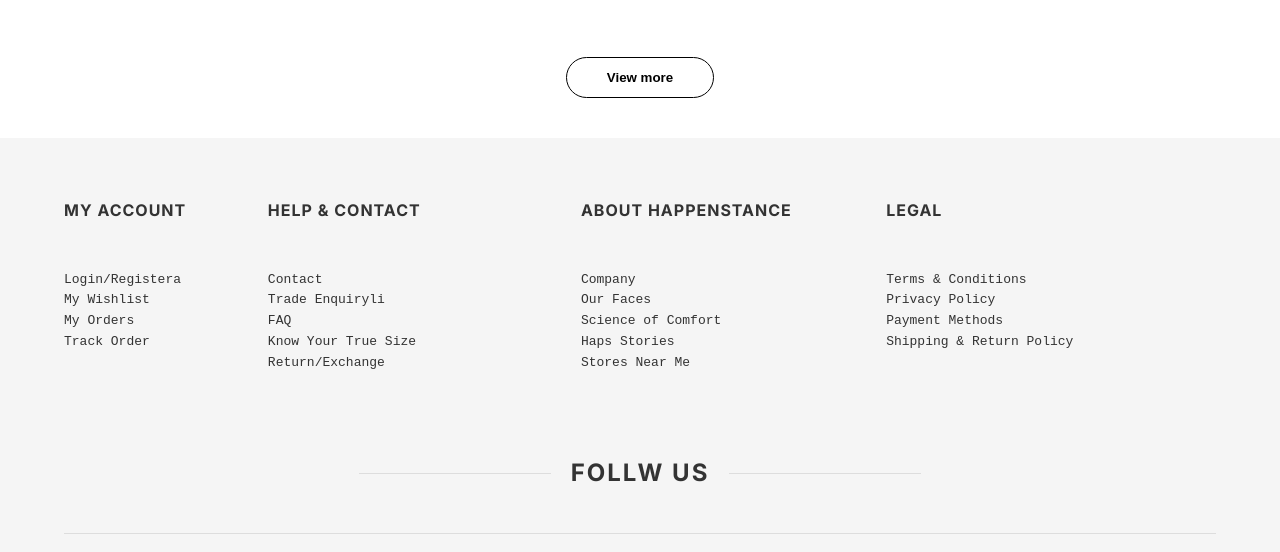
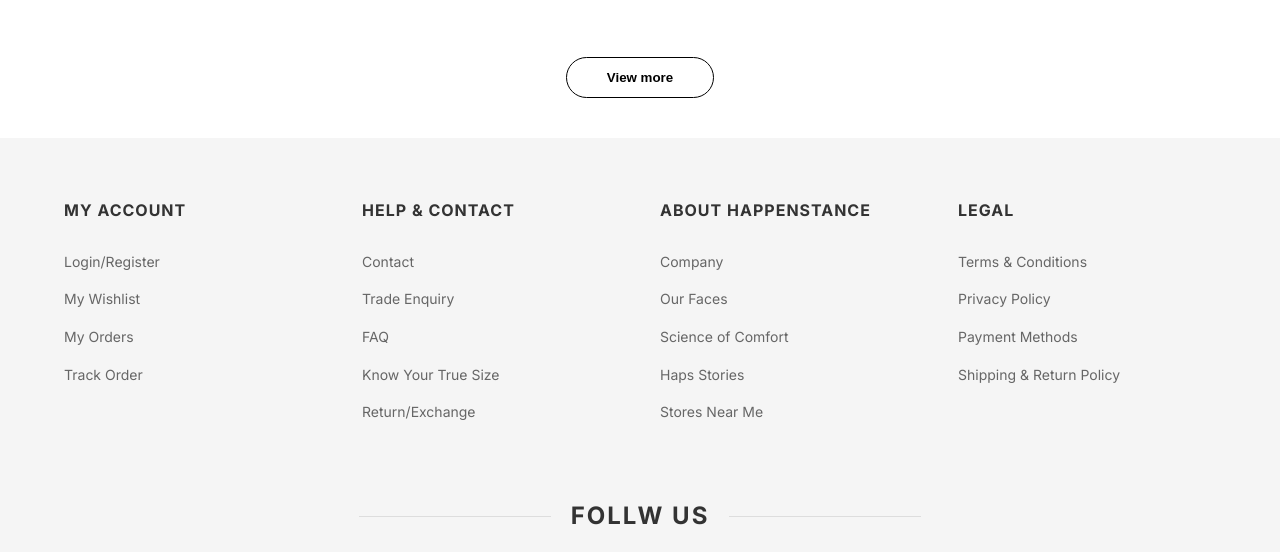
Before and after one commit to Brijeshpatel1712/1-HTML-CSS, a plain HTML site: page Happenstance/index.html in a window 1280 px wide. Shown: the part 2512-3064 px from the top of the page. Drawn offline with nearby package versions, Linux system fonts and the light colour scheme.

Commit message:
Fix HTML structure and clean up formatting

```diff
--- a/Happenstance/index.html
+++ b/Happenstance/index.html
@@ -101,7 +101,7 @@
             </div>
             <div class="vbox">
                 <img src="img/v3.webp" alt="">
-                <p>Lorem ipsum dolor, sit amet  adipisicing.</p>
+                <p>Lorem ipsum dolor, sit amet adipisicing.</p>
             </div>
             <div class="vbox">
                 <video controls loop muted autoplay src="img/vv4.mp4"></video>
@@ -156,46 +156,42 @@
         <div class="pat">
             <div class="dutels1">
                 <h3>My Account</h3>
-                    <pre>
-
-Login/Registera
-My Wishlist
-My Orders
-Track Order
-                     </pre>
+                <ul>
+                    <li><a href="#">Login/Register</a></li>
+                    <li><a href="#">My Wishlist</a></li>
+                    <li><a href="#">My Orders</a></li>
+                    <li><a href="#">Track Order</a></li>
+                </ul>
             </div>
 
             <div class="dutels2">
                 <h3>Help & Contact</h3>
-                <pre>
-
-Contact
-Trade Enquiryli
-FAQ
-Know Your True Size
-Return/Exchange
-                </pre>
+                <ul>
+                    <li><a href="#">Contact</a></li>
+                    <li><a href="#">Trade Enquiry</a></li>
+                    <li><a href="#">FAQ</a></li>
+                    <li><a href="#">Know Your True Size</a></li>
+                    <li><a href="#">Return/Exchange</a></li>
+                </ul>
             </div>
             <div class="dutels3">
                 <h3>About Happenstance</h3>
-                <pre>
-
-Company
-Our Faces
-Science of Comfort
-Haps Stories
-Stores Near Me
-                </pre>
+                <ul>
+                    <li><a href="#">Company</a></li>
+                    <li><a href="#">Our Faces</a></li>
+                    <li><a href="#">Science of Comfort</a></li>
+                    <li><a href="#">Haps Stories</a></li>
+                    <li><a href="#">Stores Near Me</a></li>
+                </ul>
             </div>
             <div class="dutels4">
                 <h3>LEGAL</h3>
-                <pre>
-
-Terms & Conditions
-Privacy Policy
-Payment Methods
-Shipping & Return Policy
-                </pre>
+                <ul>
+                    <li><a href="#">Terms & Conditions</a></li>
+                    <li><a href="#">Privacy Policy</a></li>
+                    <li><a href="#">Payment Methods</a></li>
+                    <li><a href="#">Shipping & Return Policy</a></li>
+                </ul>
             </div>
         </div>
         <h2>FOLLW US</h2>
```
Lines whose indentation alone changed are shown as unchanged.
